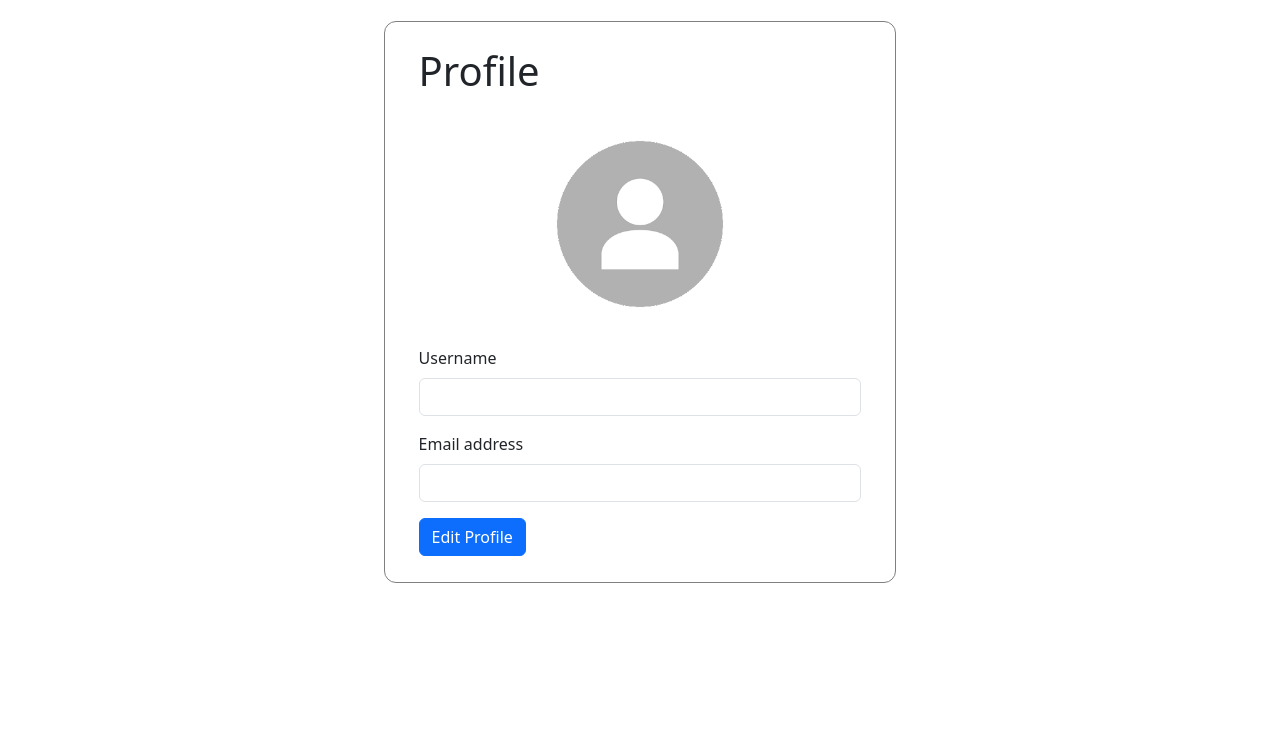
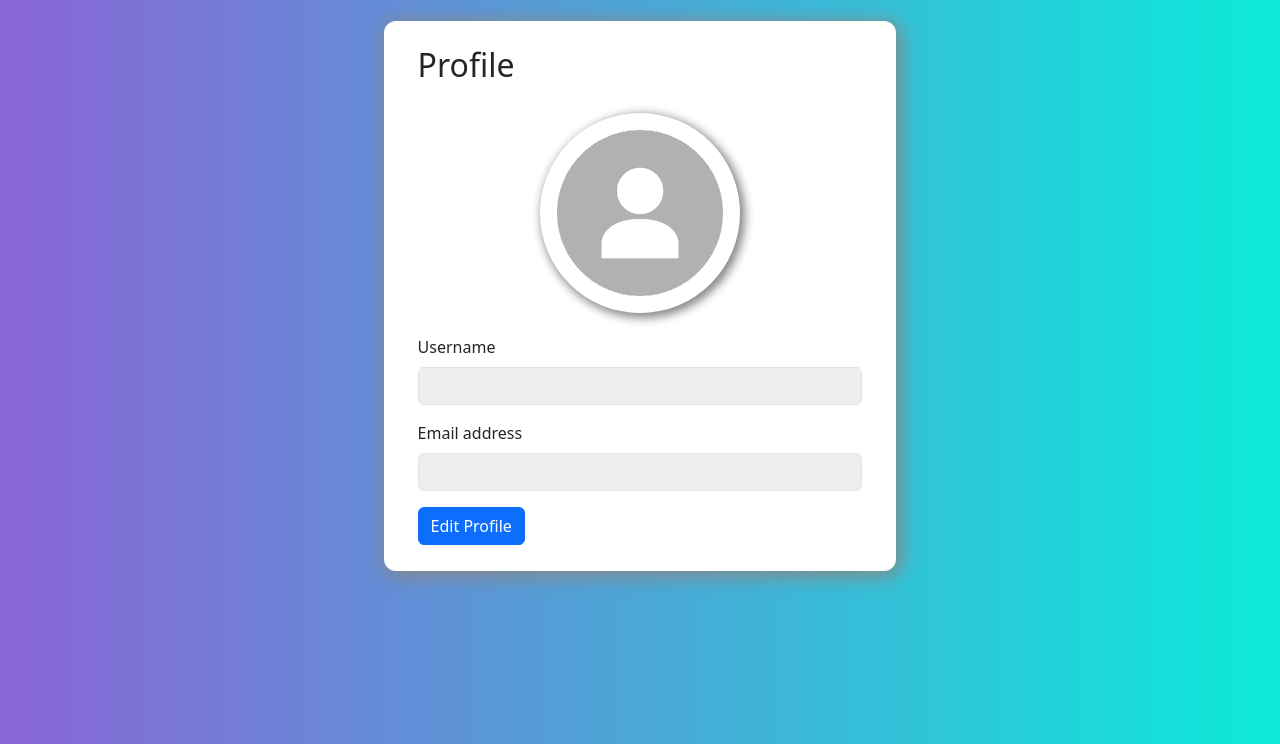
Before and after one commit to jessLijie/green-campus, a PHP site: page /utm/profile.php in a window 1280 px wide. Shown: the part 56-800 px from the top of the page. Run offline with PHP 8.4, Linux system fonts and the light colour scheme; data that the repository does not hold is empty.

Commit message:
update css

```diff
--- a/profile.php
+++ b/profile.php
@@ -10,18 +10,36 @@
     <link href="https://cdn.jsdelivr.net/npm/bootstrap@5.3.1/dist/css/bootstrap.min.css" rel="stylesheet"
         integrity="sha384-4bw+/aepP/YC94hEpVNVgiZdgIC5+VKNBQNGCHeKRQN+PtmoHDEXuppvnDJzQIu9" crossorigin="anonymous">
     <style>
+        body {
+            background-image: linear-gradient(to right, #8a64d6, #0cead9)
+        }
+
+        input[type=text],
+        input[type=email] {
+            background-color: #EEEEEE;
+        }
+
         img.round {
             object-fit: cover;
             border-radius: 50%;
             height: 200px;
             width: 200px;
             box-sizing: content-box;
+            box-shadow: 3px 3px 10px 2px #888888;
         }
 
         .profile-container {
             padding: 1%;
             margin-bottom: 4%;
             text-align: center;
+        }
+
+        #cointainer {
+            margin: 6% 30% 6% 30%;
+            padding: 2%;
+            border-radius: 12px;
+            background-color: white;
+            box-shadow: 3px 3px 20px 2px #888888;
         }
     </style>
 </head>
@@ -38,17 +56,20 @@
 
     ?>
 
-    <div class="row g-3 align-items-center"
-        style="margin: 6% 30% 6% 30%; padding: 2%; border: 1px solid grey; border-radius: 12px;">
-        <h1 style="margin-top: 0">Profile</h1>
+    <div class="row g-3 align-items-center" id="cointainer">
+        <h2 style="margin-top: 0">Profile</h2>
         <form>
             <div class="profile-container">
-                <img src="images/<?php if(!$row['userImage']){echo 'defaultprofile.png';}else{echo 'profileImg/' .$row['userImage'];}?>" alt="Avatar" class="round" width="300" height="400">
+                <img src="images/<?php if (!$row['userImage']) {
+                    echo 'defaultprofile.png';
+                } else {
+                    echo 'profileImg/' . $row['userImage'];
+                } ?>" alt="Avatar" class="round" width="300" height="400">
             </div>
             <div class="mb-3">
                 <label for="username" class="form-label">Username</label>
                 <div>
-                    <input type="username" readonly class="form-control" id="username"
+                    <input type="text" readonly class="form-control" id="username"
                         value="<?php echo $row['username']; ?>">
                 </div>
             </div>
```
Also changed, not shown: editProfile.php (+22 -6 lines).
